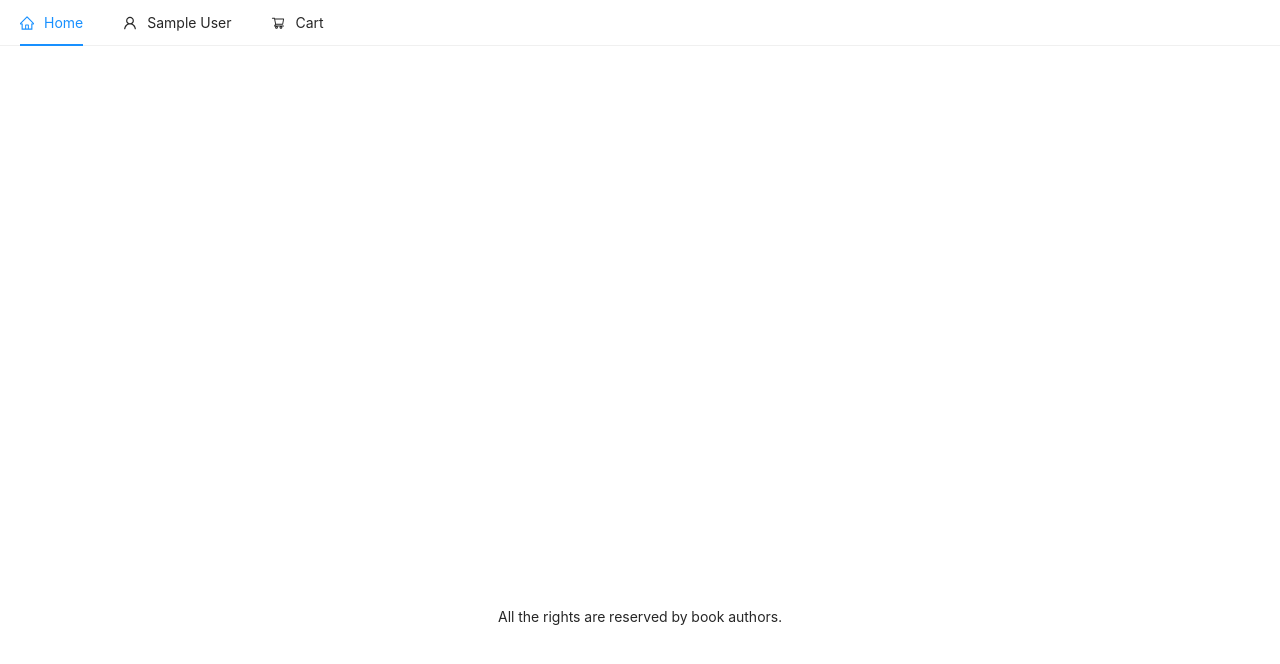
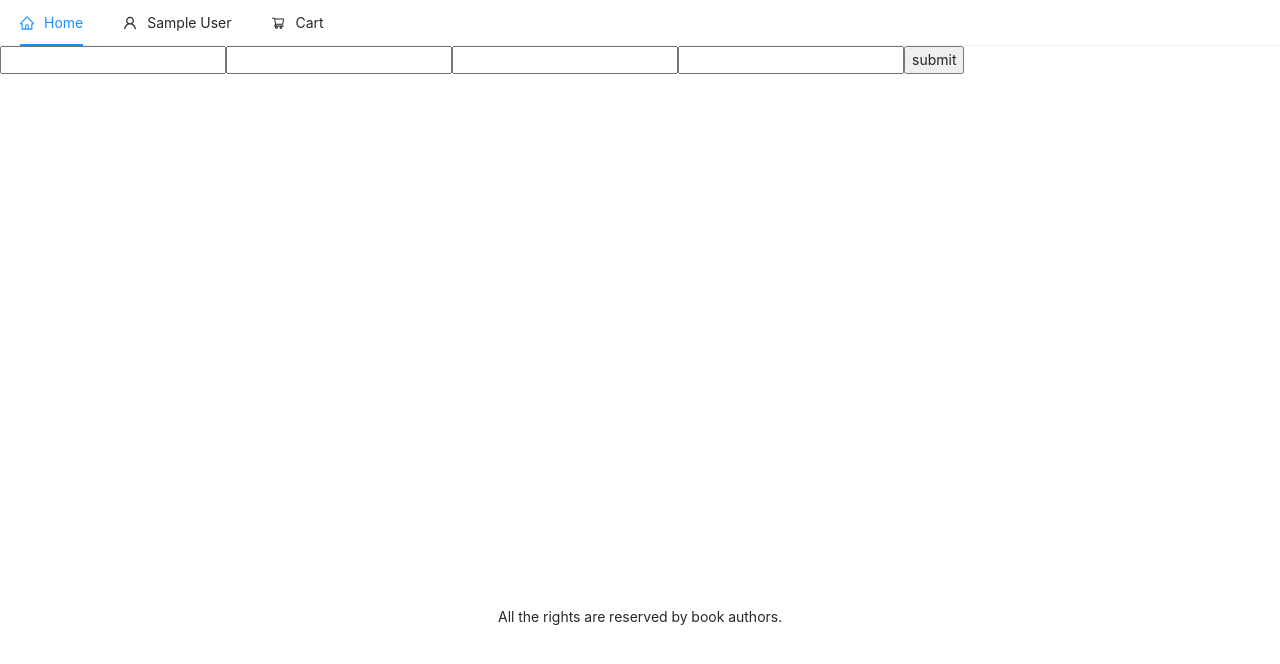
Before and after one commit to suyash-patil/booknation, a React (Create React App) app in the folder client/: page /shipping in a window 1280 px wide. Shown: the top 664 px of the page. Built offline with nearby package versions, Linux system fonts and the light colour scheme; sample sign-in values are in the browser's storage.

Commit message:
shipping and payment screen done

```diff
--- a/client/src/App.js
+++ b/client/src/App.js
@@ -6,9 +6,11 @@ import Header from './components/Header'
 import CartScreen from './screens/CartScreen'
 import HomeScreen from './screens/HomeScreen'
 import LoginScreen from './screens/LoginScreen'
+import PaymentScreen from './screens/PaymentScreen'
 import ProductScreen from './screens/ProductScreen'
 import ProfileScreen from './screens/ProfileScreen'
 import RegisterScreen from './screens/RegisterScreen'
+import ShippingScreen from './screens/ShippingScreen'
 
 const App = () => {
   const [cartItems,setCartItems] = useState([]);
@@ -39,6 +41,8 @@ const App = () => {
           <Route exact path="/" render={(props) => (<HomeScreen {...props} setCartItems={setCartItems} cartItems={cartItems} setUser={setUser} user={user} />)}/>
           <Route path="/product/:id" render={(props) => (<ProductScreen {...props} setCartItems={setCartItems} cartItems={cartItems} setUser={setUser} user={user} />)} />
           <Route path="/cart/:id?" render={(props) => (<CartScreen {...props} setCartItems={setCartItems} cartItems={cartItems} setUser={setUser} user={user} />)} />
+          <Route exact path="/shipping" render={(props) => (<ShippingScreen {...props} setCartItems={setCartItems} cartItems={cartItems} setUser={setUser} user={user} />)} />
+          <Route exact path="/payment" render={(props) => (<PaymentScreen {...props} setCartItems={setCartItems} cartItems={cartItems} setUser={setUser} user={user} />)} />
         </Switch>
       </main>
       <Footer/>
--- /dev/null
+++ b/client/src/screens/PaymentScreen.js
@@ -0,0 +1,35 @@
+import React, { useEffect, useState } from 'react'
+
+const PaymentScreen = ({history}) => {
+
+  const [paymethod,setPaymethod] = useState('PayPal')
+
+  const submitHandler = (e) => {
+    e.preventDefault()
+    localStorage.setItem('paymethod',JSON.stringify({paymethod}))
+    history.push('/placeorder')
+  }
+
+  useEffect(() => {
+    if(!localStorage.getItem('userInfo')){
+      history.push('/')
+    }
+    else if(!localStorage.getItem('shipAddress')){
+      history.push('/shipping')
+    }
+
+  },[history])
+  return (
+    <div>
+      <form>
+        <input id="PayPal" name="paymethod" value='PayPal' checked onChange={(e) => setPaymethod(e.target.value)} type="radio" />
+        <label >Paypal</label>
+        <input id="Stripe" name="paymethod" value='Stripe' onChange={(e) => setPaymethod(e.target.value)} type="radio" />
+        <label >Stripe</label>
+        <button onClick={submitHandler} type="submit">submit</button>
+      </form>
+    </div>
+  )
+}
+
+export default PaymentScreen
--- /dev/null
+++ b/client/src/screens/ShippingScreen.js
@@ -0,0 +1,38 @@
+import React, { useEffect, useState } from 'react'
+
+const ShippingScreen = ({history}) => {
+  const [address,setAddress] = useState('')
+  const [city, setCity] = useState('')
+  const [postalcode, setPostalCode] = useState('')
+  const [country,setCountry] = useState('')
+
+  useEffect(() => {
+    if(!localStorage.getItem('userInfo')){
+      history.push('/')
+    }
+    else {
+
+    }
+  },[history])
+
+  const submitHandler = (e) => {
+    e.preventDefault()
+    localStorage.setItem('shipAddress', JSON.stringify({address,city,postalcode,country}))
+    history.push('/payment')
+  }
+
+
+  return (
+    <div>
+      <form>
+        <input value={address} onChange={(e) => setAddress(e.target.value)}/>
+        <input value={city} onChange={(e) => setCity(e.target.value)}/>
+        <input value={postalcode} onChange={(e) => setPostalCode(e.target.value)}/>
+        <input value={country} onChange={(e) => setCountry(e.target.value)}/>
+        <button onClick={submitHandler} type="submit">submit</button>
+      </form>
+    </div>
+  )
+}
+
+export default ShippingScreen
```
